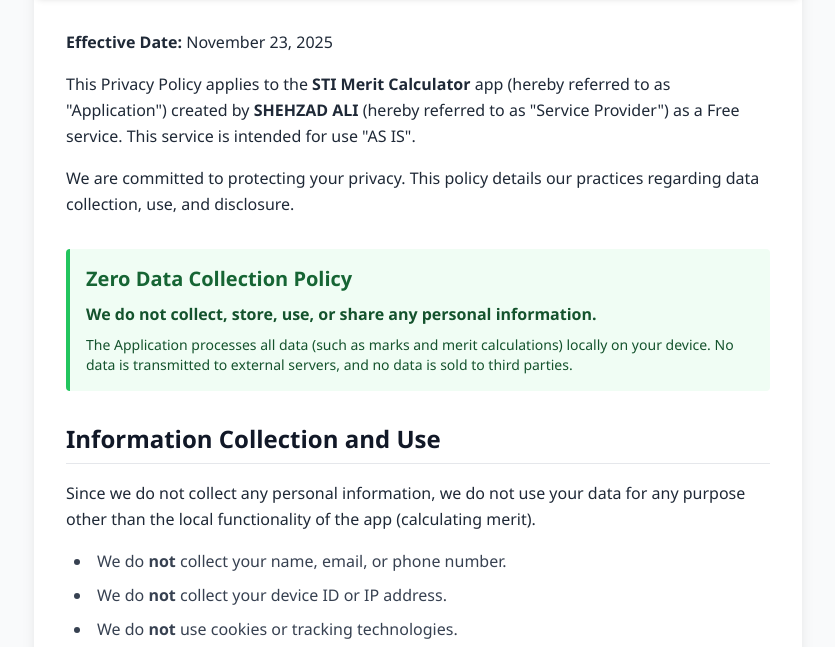
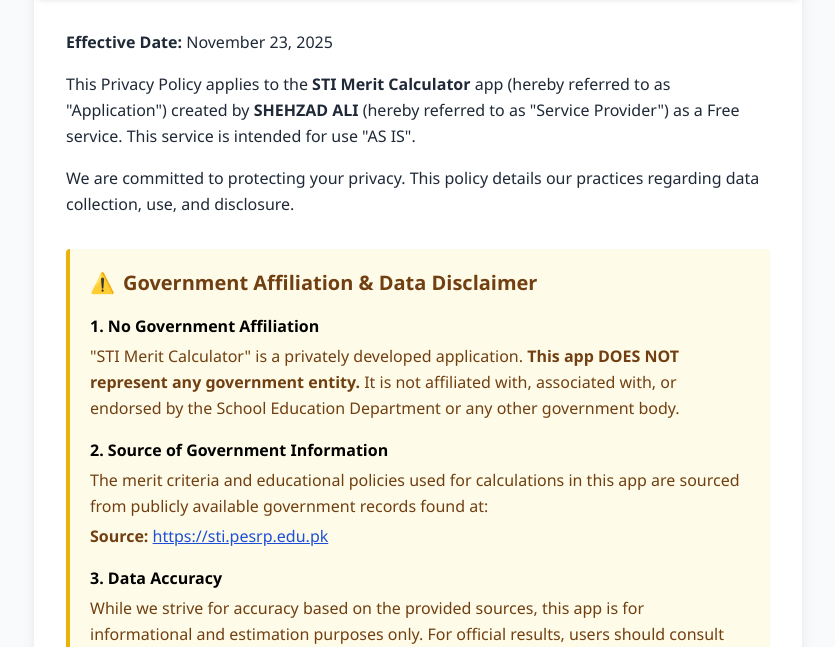
Before and after one commit to shehzadali212/STI-MERIT-CALCULATOR-, a plain HTML site: page index.html in a window 1280 px wide. Shown: the part 139-786 px from the top of the page, without its empty margins (222-1057 px from the left). Drawn offline with nearby package versions, Linux system fonts and the light colour scheme.

Commit message:
Add government affiliation and data disclaimer section
Added a section to clarify the app's government affiliation and data disclaimer.

```diff
--- a/index.html
+++ b/index.html
@@ -13,16 +13,13 @@
 
     <div class="max-w-3xl mx-auto bg-white min-h-screen shadow-lg">
 
-        <!-- Header -->
         <header class="bg-blue-600 text-white p-8 rounded-b-lg shadow-md mb-8">
             <h1 class="text-3xl font-bold mb-2">Privacy Policy</h1>
             <p class="text-blue-100 text-lg">STI Merit Calculator</p>
         </header>
 
-        <!-- Content -->
         <main class="px-8 pb-12 space-y-8">
 
-            <!-- Introduction -->
             <section>
                 <p class="mb-4">
                     <strong>Effective Date:</strong> <span id="date"></span>
@@ -35,7 +32,31 @@
                 </p>
             </section>
 
-            <!-- Core Statement: No Data Collection -->
+            <section class="bg-yellow-50 border-l-4 border-yellow-500 p-5 rounded shadow-sm">
+                <h2 class="text-xl font-semibold text-yellow-900 mb-4 flex items-center">
+                    <span class="mr-2">⚠️</span> Government Affiliation & Data Disclaimer
+                </h2>
+
+                <div class="space-y-4 text-yellow-900">
+                    <div>
+                        <h3 class="font-bold text-black">1. No Government Affiliation</h3>
+                        <p class="mt-1">"STI Merit Calculator" is a privately developed application. <strong>This app DOES NOT represent any government entity.</strong> It is not affiliated with, associated with, or endorsed by the School Education Department or any other government body.</p>
+                    </div>
+
+                    <div>
+                        <h3 class="font-bold text-black">2. Source of Government Information</h3>
+                        <p class="mt-1">The merit criteria and educational policies used for calculations in this app are sourced from publicly available government records found at:</p>
+                        <p class="mt-1">
+                            <strong>Source:</strong> <a href="https://sti.pesrp.edu.pk" target="_blank" class="text-blue-700 underline font-medium break-all">https://sti.pesrp.edu.pk</a>
+                        </p>
+                    </div>
+
+                    <div>
+                        <h3 class="font-bold text-black">3. Data Accuracy</h3>
+                        <p class="mt-1">While we strive for accuracy based on the provided sources, this app is for informational and estimation purposes only. For official results, users should consult the relevant government department directly.</p>
+                    </div>
+                </div>
+            </section>
             <section class="bg-green-50 border-l-4 border-green-500 p-4 rounded">
                 <h2 class="text-xl font-semibold text-green-800 mb-2">Zero Data Collection Policy</h2>
                 <p class="text-green-900">
@@ -46,7 +67,6 @@
                 </p>
             </section>
 
-            <!-- Information Collection -->
             <section>
                 <h2 class="text-2xl font-semibold text-gray-900 mb-4 border-b pb-2">Information Collection and Use</h2>
                 <p class="mb-4">
@@ -60,7 +80,6 @@
                 </ul>
             </section>
 
-            <!-- Children's Privacy -->
             <section>
                 <h2 class="text-2xl font-semibold text-gray-900 mb-4 border-b pb-2">Children’s Privacy</h2>
                 <p>
@@ -68,7 +87,6 @@
                 </p>
             </section>
 
-             <!-- Security -->
              <section>
                 <h2 class="text-2xl font-semibold text-gray-900 mb-4 border-b pb-2">Security</h2>
                 <p>
@@ -76,7 +94,6 @@
                 </p>
             </section>
 
-            <!-- Changes -->
             <section>
                 <h2 class="text-2xl font-semibold text-gray-900 mb-4 border-b pb-2">Changes to This Privacy Policy</h2>
                 <p>
@@ -84,20 +101,18 @@
                 </p>
             </section>
 
-            <!-- Contact -->
             <section class="bg-gray-100 p-6 rounded-lg">
                 <h2 class="text-xl font-semibold text-gray-900 mb-4">Contact Us</h2>
                 <p class="mb-4">
                     If you have any questions or suggestions about our Privacy Policy, do not hesitate to contact us at:
                 </p>
-                <a href="mailto:starlancer789@gmail.com " class="text-blue-600 font-medium hover:underline text-lg">
+                <a href="mailto:starlancer789@gmail.com" class="text-blue-600 font-medium hover:underline text-lg">
                     starlancer789@gmail.com
                 </a>
             </section>
 
         </main>
 
-        <!-- Footer -->
         <footer class="bg-gray-800 text-gray-400 py-8 text-center text-sm">
             <p>&copy; <script>document.write(new Date().getFullYear())</script> STI Merit Calculator. All rights reserved.</p>
         </footer>
```
